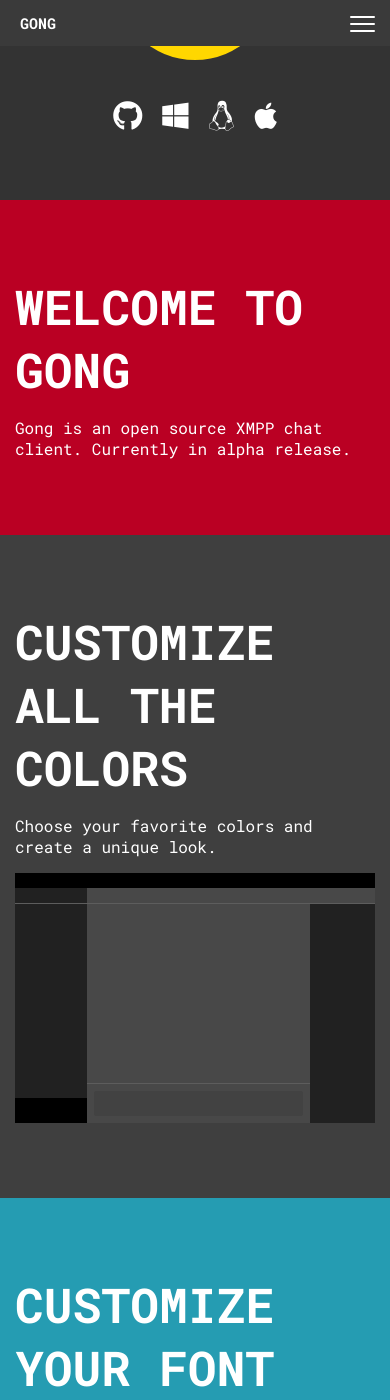
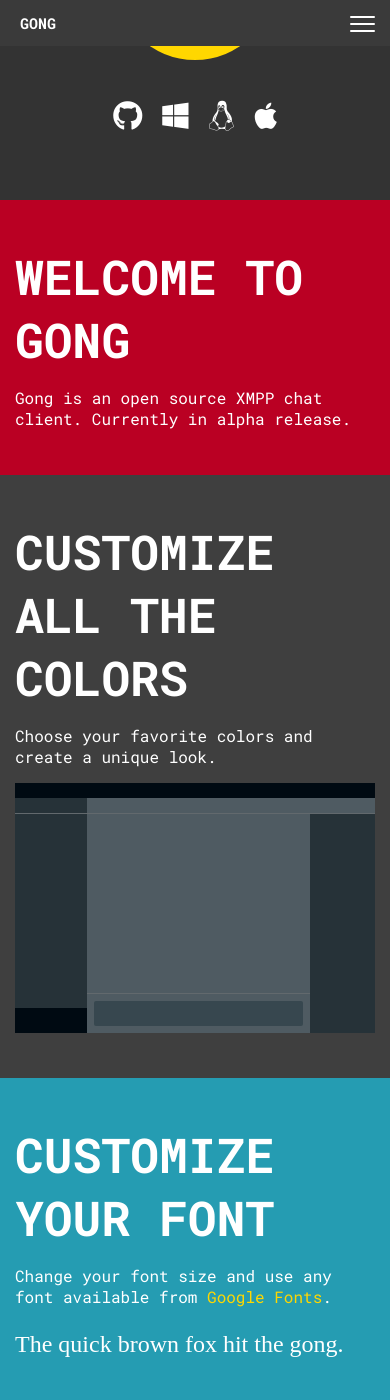
Before and after one commit to gongchat/gongchat.github.io, a Jekyll site: the page built from index.html, in a window 390 px wide and 1400 px high, scrolled down 384 px. Built offline with Jekyll 4.4.1, drawn with Linux system fonts in a browser that asks for light colours; some web fonts are replaced; some of the changed text lies outside the part shown.

Commit message:
update some spacing

```diff
--- a/_sass/default.scss
+++ b/_sass/default.scss
@@ -39,7 +39,7 @@ footer {
 
   .section {
     flex-grow: 1;
-    padding: 60px 15px;
+    padding: 60px 45px;
 
     h2 {
       margin: 15px 0;
@@ -78,6 +78,11 @@ footer {
 
     .content {
       padding-top: 0;
+
+      .section {
+        flex-grow: 1;
+        padding: 30px 15px;
+      }
     }
   }
 }
```
